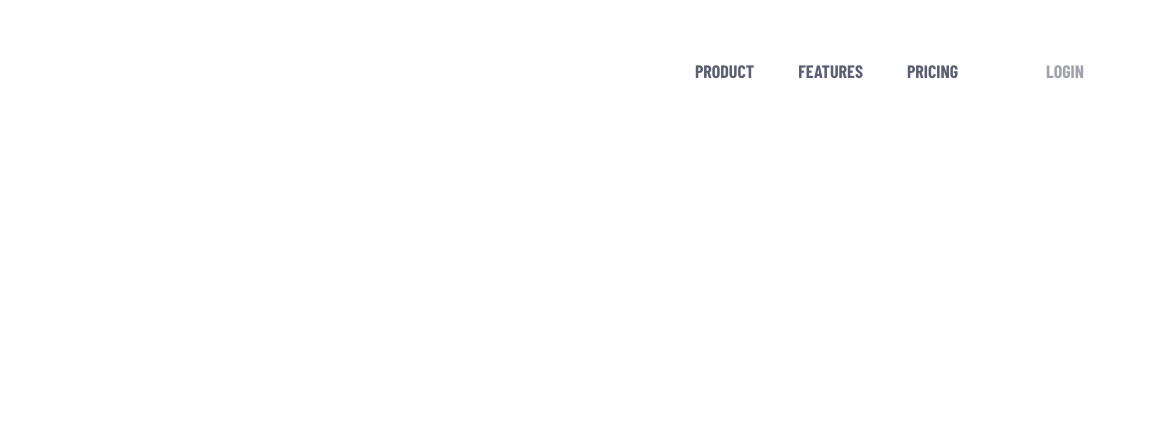
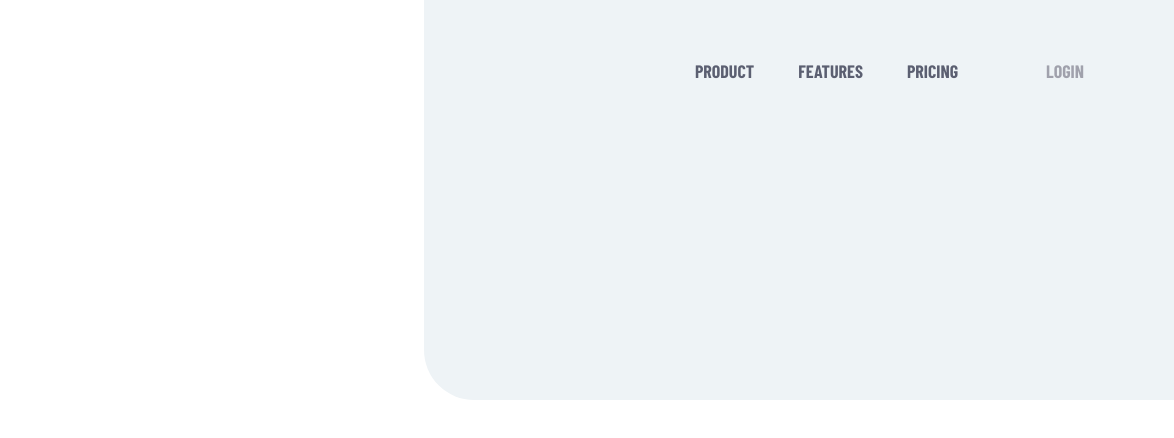
Before and after one commit to addabenkoceir13/Project-tracking-intro-component, a plain HTML site: page index.html in a window 1280 px wide. Shown: the full height of the page, 106-1280 px from the left. Drawn offline with nearby package versions, Linux system fonts and the light colour scheme.

Commit message:
add box z

```diff
--- a/index.html
+++ b/index.html
@@ -36,6 +36,11 @@
           </div>
       </div>
   </header>
+  <main>
+    <div class="box-z-p">
+      <div class="box-z"></div>
+    </div>
+  </main>
 
   <!--
   Product
--- a/styles.css
+++ b/styles.css
@@ -33,6 +33,7 @@ a {
 .container {
     max-width: 1170px;
     margin: 40px auto;
+    z-index: 1;
 }
 .row{
     display: flex;
@@ -147,6 +148,19 @@ a {
 .nav-toggler.active span::after{
 	transform: rotate(135deg);
 }
+main .box-z-p .box-z{
+    /* position: relative; */
+}
+main .box-z{
+    width: 750px;
+    height: 400px;
+    background: var(--Light-Grayish-Blue);
+    position: absolute;
+    top: 0;
+    right: 0;
+    border-bottom-left-radius: 50px;
+    z-index: -1;
+}
 
 
 @media(max-width:588px){
```
